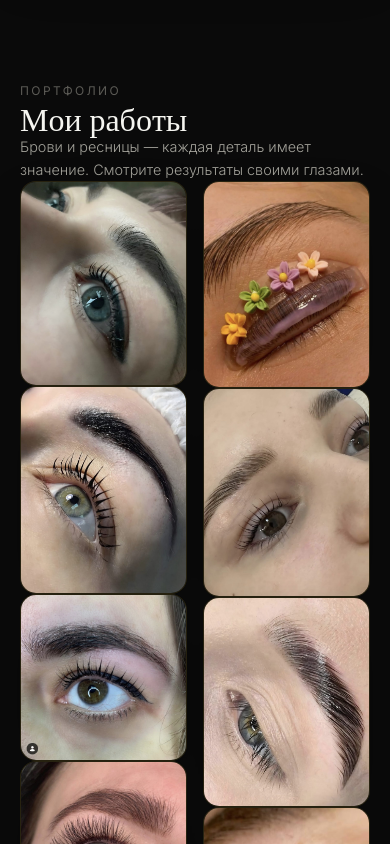
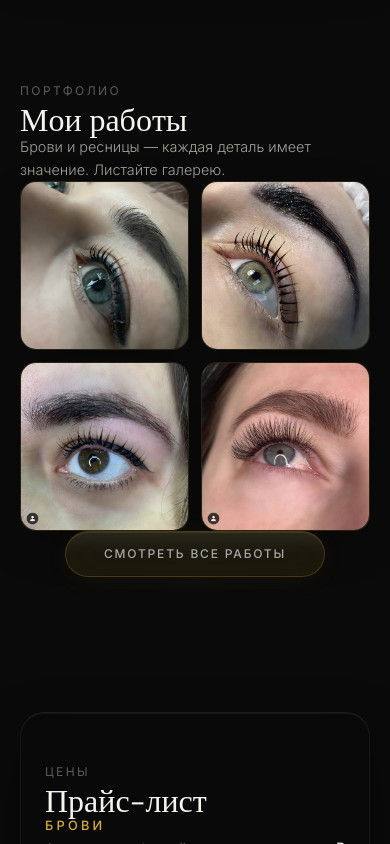
Before and after one commit to GautamaBTC/ProjectBot, a React (Vite) app: page / in a window 390 px wide. Shown: the part 3240-4084 px from the top of the page. Built offline with nearby package versions, Linux system fonts and the light colour scheme; a web font is replaced by a local one.

Commit message:
Portfolio: compact 4-photo block + full carousel modal (variant A)

```diff
--- a/src/components/sections/BeforeAfterSection.tsx
+++ b/src/components/sections/BeforeAfterSection.tsx
@@ -20,59 +20,75 @@ import work10 from '../../assets/portfolio/work-10.jpg';
 import work11 from '../../assets/portfolio/work-11.jpg';
 
 const WORKS = [work01, work02, work03, work04, work05, work06, work07, work08, work09, work10, work11];
+const FEATURED = WORKS.slice(0, 4);
 
-function Lightbox({ src, onClose }: { src: string | null; onClose: () => void }) {
+function Carousel({ index, onClose }: { index: number | null; onClose: () => void }) {
   const overlayRef = useRef<HTMLDivElement>(null);
   const imgRef = useRef<HTMLImageElement>(null);
+  const [pos, setPos] = useState(index ?? 0);
+
+  useEffect(() => { if (index !== null) setPos(index); }, [index]);
+
   useEffect(() => {
-    if (!src) return;
+    if (index === null) return;
     document.body.classList.add('no-scroll');
     const onKey = (e: KeyboardEvent) => {
       if (e.key === 'Escape') onClose();
-      if (e.key === 'ArrowRight' || e.key === 'ArrowLeft') {
-        const idx = WORKS.indexOf(src);
-        const next = e.key === 'ArrowRight' ? (idx + 1) % WORKS.length : (idx - 1 + WORKS.length) % WORKS.length;
-        onClose();
-        setTimeout(() => (window as unknown as { __pfNav?: (v: string) => void }).__pfNav?.(WORKS[next]), 0);
-      }
+      if (e.key === 'ArrowRight') setPos((p) => (p + 1) % WORKS.length);
+      if (e.key === 'ArrowLeft') setPos((p) => (p - 1 + WORKS.length) % WORKS.length);
     };
     window.addEventListener('keydown', onKey);
     if (overlayRef.current && imgRef.current) {
       gsap.fromTo(overlayRef.current, { opacity: 0 }, { opacity: 1, duration: 0.3, ease: 'power2.out' });
-      gsap.fromTo(imgRef.current, { opacity: 0, scale: 0.92, y: 20 }, { opacity: 1, scale: 1, y: 0, duration: 0.45, ease: 'power3.out', delay: 0.05 });
     }
     return () => { document.body.classList.remove('no-scroll'); window.removeEventListener('keydown', onKey); };
-  }, [src]);
-  if (!src) return null;
+  }, [index, onClose]);
+
+  // анимация смены фото
+  useEffect(() => {
+    if (index === null || !imgRef.current) return;
+    gsap.fromTo(imgRef.current, { opacity: 0, scale: 0.96 }, { opacity: 1, scale: 1, duration: 0.4, ease: 'power3.out' });
+  }, [pos, index]);
+
+  if (index === null) return null;
+
   return (
-    <div ref={overlayRef} onClick={onClose} className="fixed inset-0 z-[100] flex items-center justify-center px-4 py-10" style={{ background: 'rgba(0,0,0,0.92)', backdropFilter: 'blur(8px)', WebkitBackdropFilter: 'blur(8px)' }} role="dialog" aria-modal="true">
+    <div ref={overlayRef} className="fixed inset-0 z-[100] flex flex-col items-center justify-center px-4 py-10" style={{ background: 'rgba(0,0,0,0.95)', backdropFilter: 'blur(8px)', WebkitBackdropFilter: 'blur(8px)' }} role="dialog" aria-modal="true">
       <button onClick={onClose} aria-label="Закрыть" className="absolute top-5 right-5 w-11 h-11 flex items-center justify-center rounded-full" style={{ border: '1px solid rgba(212,175,55,0.4)', color: '#d4af37', background: 'rgba(212,175,55,0.06)' }}>
         <svg width="20" height="20" viewBox="0 0 24 24" fill="none" stroke="currentColor" strokeWidth="1.6" strokeLinecap="round"><path d="M6 6l12 12M18 6L6 18" /></svg>
       </button>
-      <img ref={imgRef} src={src} alt="Работа" onClick={(e) => e.stopPropagation()} className="max-w-full max-h-full object-contain rounded-[14px]" style={{ boxShadow: '0 30px 80px -20px rgba(0,0,0,0.8), 0 0 40px rgba(212,175,55,0.10)', border: '1px solid rgba(212,175,55,0.2)' }} />
+
+      <button onClick={() => setPos((p) => (p - 1 + WORKS.length) % WORKS.length)} aria-label="Назад" className="absolute left-3 md:left-8 top-1/2 -translate-y-1/2 w-12 h-12 flex items-center justify-center rounded-full" style={{ border: '1px solid rgba(212,175,55,0.4)', color: '#d4af37', background: 'rgba(212,175,55,0.06)' }}>
+        <svg width="22" height="22" viewBox="0 0 24 24" fill="none" stroke="currentColor" strokeWidth="1.6" strokeLinecap="round" strokeLinejoin="round"><path d="M15 18l-6-6 6-6" /></svg>
+      </button>
+
+      <img ref={imgRef} src={WORKS[pos]} alt={`Работа ${pos + 1}`} className="max-w-full max-h-[78vh] object-contain rounded-[14px]" style={{ boxShadow: '0 30px 80px -20px rgba(0,0,0,0.8), 0 0 40px rgba(212,175,55,0.10)', border: '1px solid rgba(212,175,55,0.2)' }} />
+
+      <button onClick={() => setPos((p) => (p + 1) % WORKS.length)} aria-label="Вперёд" className="absolute right-3 md:right-8 top-1/2 -translate-y-1/2 w-12 h-12 flex items-center justify-center rounded-full" style={{ border: '1px solid rgba(212,175,55,0.4)', color: '#d4af37', background: 'rgba(212,175,55,0.06)' }}>
+        <svg width="22" height="22" viewBox="0 0 24 24" fill="none" stroke="currentColor" strokeWidth="1.6" strokeLinecap="round" strokeLinejoin="round"><path d="M9 18l6-6-6-6" /></svg>
+      </button>
+
+      <div className="mt-6 flex items-center gap-2">
+        {WORKS.map((_, i) => (
+          <span key={i} className="w-1.5 h-1.5 rounded-full transition-all" style={{ background: i === pos ? '#d4af37' : 'rgba(212,175,55,0.3)' }} />
+        ))}
+      </div>
+      <div className="mt-3 text-[0.7rem] tracking-[0.2em] uppercase" style={{ color: 'rgba(212,175,55,0.7)', fontFamily: "'Inter', sans-serif" }}>
+        {String(pos + 1).padStart(2, '0')} / {String(WORKS.length).padStart(2, '0')}
+      </div>
     </div>
   );
 }
 
 export default function BeforeAfterSection() {
   const sectionRef = useRef<HTMLElement>(null);
-  const [active, setActive] = useState<string | null>(null);
-
-  useEffect(() => {
-    (window as unknown as { __pfNav?: (v: string) => void }).__pfNav = (v: string) => setActive(v);
-    return () => { delete (window as unknown as { __pfNav?: (v: string) => void }).__pfNav; };
-  }, []);
+  const [carousel, setCarousel] = useState<number | null>(null);
 
   useEffect(() => {
     const ctx = gsap.context(() => {
       const cards = gsap.utils.toArray<HTMLElement>('.pf-card');
       cards.forEach((card, i) => {
-        gsap.fromTo(
-          card,
-          { opacity: 0, y: 30 },
-          { opacity: 1, y: 0, duration: 0.7, ease: 'power2.out', delay: (i % 3) * 0.06,
-            scrollTrigger: { trigger: card, start: 'top 90%', once: true } }
-        );
+        gsap.fromTo(card, { opacity: 0, y: 30 }, { opacity: 1, y: 0, duration: 0.7, ease: 'power2.out', delay: i * 0.06, scrollTrigger: { trigger: card, start: 'top 90%', once: true } });
       });
     }, sectionRef);
     return () => ctx.revert();
@@ -87,48 +103,40 @@ export default function BeforeAfterSection() {
           </span>
           <BreathText as="h2" text="Мои работы" className="mb-4" style={{ fontFamily: "'Playfair Display', serif", fontSize: 'clamp(2rem, 5vw, 3.4rem)', fontWeight: 500, color: 'var(--text-primary)', lineHeight: 1.1 }} />
           <p className="max-w-xl" style={{ fontFamily: "'Inter', sans-serif", fontSize: 'clamp(0.9rem, 1.4vw, 1rem)', color: 'var(--text-secondary)', fontWeight: 300, lineHeight: 1.6 }}>
-            Брови и ресницы — каждая деталь имеет значение. Смотрите результаты своими глазами.
+            Брови и ресницы — каждая деталь имеет значение. Листайте галерею.
           </p>
         </ScrollDirectionReveal>
 
-        <div className="mt-12 columns-2 md:columns-3 gap-4 md:gap-5 [&>*]:mb-4 md:[&>*]:mb-5">
-          {WORKS.map((src, i) => (
+        {/* Компактный блок: 4 фото, не раздувает страницу */}
+        <div className="mt-12 grid grid-cols-2 md:grid-cols-4 gap-3 md:gap-4">
+          {FEATURED.map((src, i) => (
             <button
               key={i}
               type="button"
-              onClick={() => setActive(src)}
-              className="pf-card group relative block overflow-hidden rounded-[16px] cursor-pointer break-inside-avoid w-full"
-              style={{
-                border: '1px solid rgba(212,175,55,0.14)',
-                boxShadow: '0 16px 50px -20px rgba(0,0,0,0.6)',
-                transition: 'border-color 0.4s ease, box-shadow 0.4s ease, transform 0.4s ease',
-                padding: 0, background: '#0a0a0a',
-              }}
-              onMouseEnter={(e) => {
-                e.currentTarget.style.borderColor = 'rgba(212,175,55,0.5)';
-                e.currentTarget.style.boxShadow = '0 24px 60px -20px rgba(0,0,0,0.7), 0 0 30px rgba(212,175,55,0.12)';
-                e.currentTarget.style.transform = 'translateY(-4px)';
-              }}
-              onMouseLeave={(e) => {
-                e.currentTarget.style.borderColor = 'rgba(212,175,55,0.14)';
-                e.currentTarget.style.boxShadow = '0 16px 50px -20px rgba(0,0,0,0.6)';
-                e.currentTarget.style.transform = 'translateY(0)';
-              }}
+              onClick={() => setCarousel(i)}
+              className="pf-card group relative block overflow-hidden rounded-[16px] cursor-pointer"
+              style={{ aspectRatio: '1 / 1', border: '1px solid rgba(212,175,55,0.14)', boxShadow: '0 16px 50px -20px rgba(0,0,0,0.6)', transition: 'border-color 0.4s ease, box-shadow 0.4s ease, transform 0.4s ease', padding: 0, background: '#0a0a0a' }}
+              onMouseEnter={(e) => { e.currentTarget.style.borderColor = 'rgba(212,175,55,0.5)'; e.currentTarget.style.boxShadow = '0 24px 60px -20px rgba(0,0,0,0.7), 0 0 30px rgba(212,175,55,0.12)'; e.currentTarget.style.transform = 'translateY(-4px)'; }}
+              onMouseLeave={(e) => { e.currentTarget.style.borderColor = 'rgba(212,175,55,0.14)'; e.currentTarget.style.boxShadow = '0 16px 50px -20px rgba(0,0,0,0.6)'; e.currentTarget.style.transform = 'translateY(0)'; }}
             >
-              <img
-                src={src}
-                alt={`Моя работа ${i + 1}`}
-                loading="lazy"
-                className="w-full h-auto object-cover block group-hover:scale-[1.03] transition-transform duration-700 ease-out"
-                style={{ display: 'block' }}
-              />
-              <span className="pointer-events-none absolute inset-0 opacity-0 group-hover:opacity-100 transition-opacity duration-400" style={{ background: 'radial-gradient(ellipse at center, transparent 55%, rgba(212,175,55,0.10) 100%)' }} />
+              <img src={src} alt={`Моя работа ${i + 1}`} loading="lazy" className="w-full h-full object-cover block group-hover:scale-[1.04] transition-transform duration-700 ease-out" style={{ display: 'block' }} />
             </button>
           ))}
         </div>
+
+        <div className="mt-8 flex justify-center">
+          <button
+            type="button"
+            onClick={() => setCarousel(0)}
+            className="hero-btn-glass hero-btn-gold"
+            style={{ borderRadius: '9999px', padding: '0.8rem 2.4rem' }}
+          >
+            Смотреть все работы
+          </button>
+        </div>
       </div>
 
-      <Lightbox src={active} onClose={() => setActive(null)} />
+      <Carousel index={carousel} onClose={() => setCarousel(null)} />
     </section>
   );
 }
```
